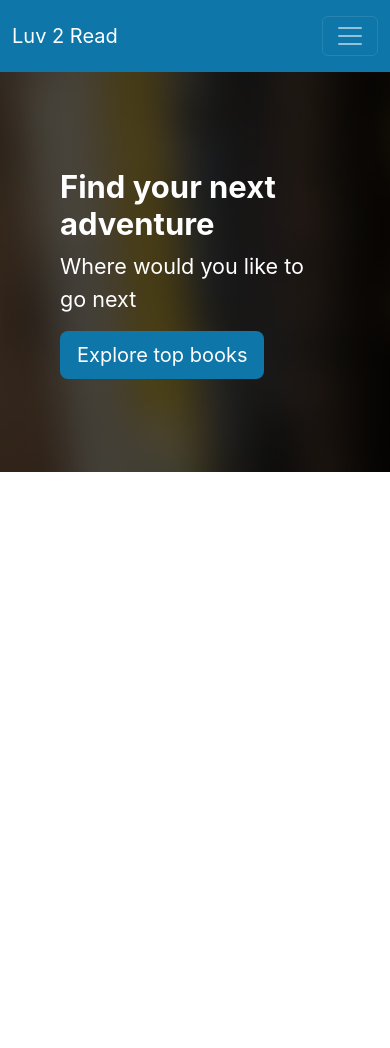
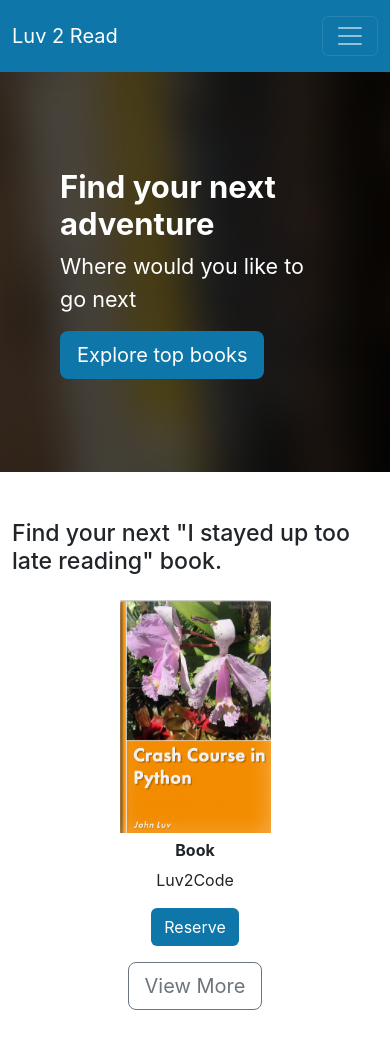
Before and after one commit to Jonathan-Tong1/react-library, a React (Create React App) app: page / in a window 390 px wide. Shown: the top 1048 px of the page. Before the commit the page ends 844 px from the top, so only its background shows below. Built offline with nearby package versions, Linux system fonts and the light colour scheme.

Commit message:
carousel added to application

```diff
--- a/src/App.tsx
+++ b/src/App.tsx
@@ -2,12 +2,15 @@ import React from 'react';
 import './App.css';
 import { Navbar } from './layouts/NavbarAndFooter/Navbar';
 import { ExploreTopBooks } from './layouts/HomePage/ExploreTopBooks';
+import { Carousel } from './layouts/HomePage/Carousel';
 
 function App() {
   return (
     <div>
       <Navbar/>
       <ExploreTopBooks/>
+      <Carousel/>
+
     </div>
   );
 }
--- a/src/layouts/HomePage/Carousel.tsx
+++ b/src/layouts/HomePage/Carousel.tsx
@@ -62,6 +62,7 @@ export const Carousel = () => {
                             </div>
                         </div>
                     </div>
+                    </div>
                     <button className='carousel-control-prev' type='button'
                         data-bs-target='#carouselExampleControls' data-bs-slide='prev'>
                         <span className='carousel-control-prev-icon' aria-hidden='true'></span>
@@ -73,7 +74,27 @@ export const Carousel = () => {
                         <span className='visually-hidden'>Next</span>
                     </button>
                 </div>
+
+                {/*  Mobile */}
+                <div className="d-lg-none mt-3">
+                    <div className='row d-flex justify-content-center align-items-center'>
+                        <div className='text-center'>
+                            <img src={require('./../../Images/BooksImages/book-luv2code-1000.png')}
+                            width='151'
+                            height='233'
+                            alt="book"
+                            />
+                            <h6 className='mt-2'>
+                                <b>Book</b>
+                            </h6>
+                            <p>Luv2Code</p>
+                            <a className='btn main-color text-white' href="#">Reserve</a>
+                        </div>
+                    </div>
+                </div>
+                <div className='homepage-carousel-title mt-3'>
+                    <a className='btn btn-outline-secondary btn-lg'href="#">View More</a>
+                </div>
             </div>
-        </div>
     );
 }
```
